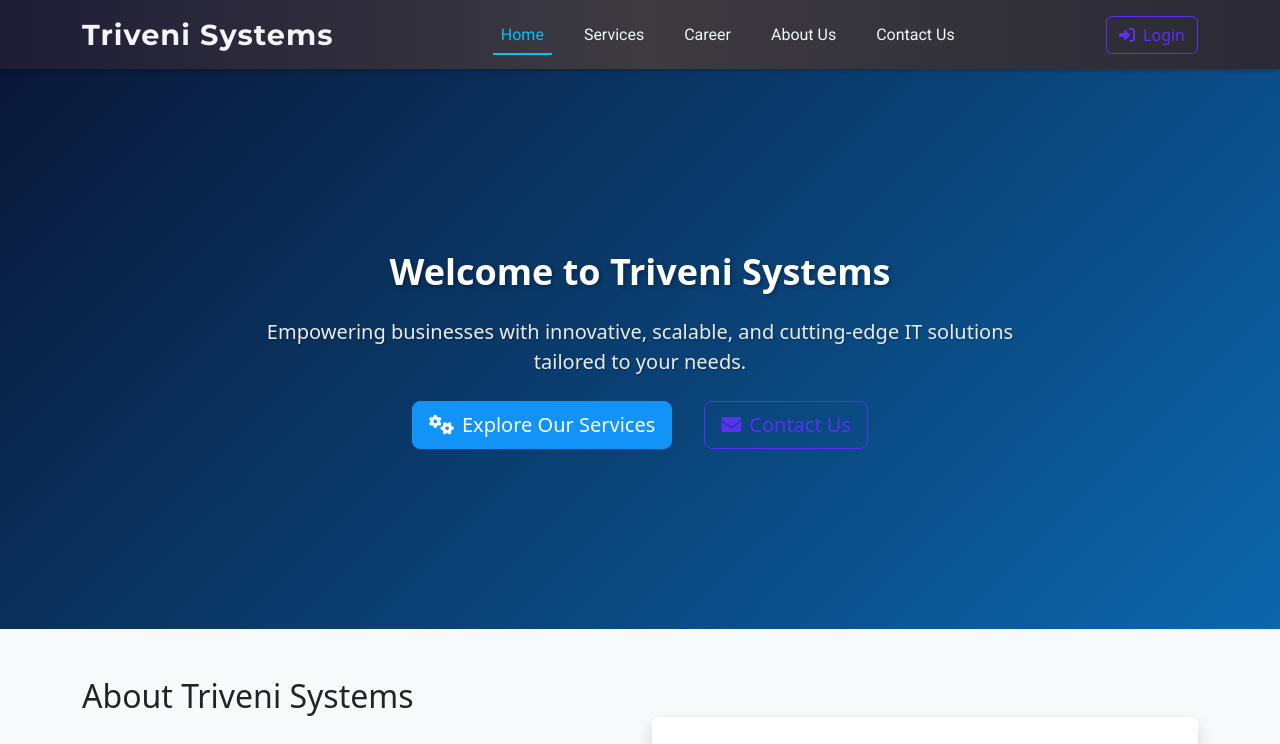
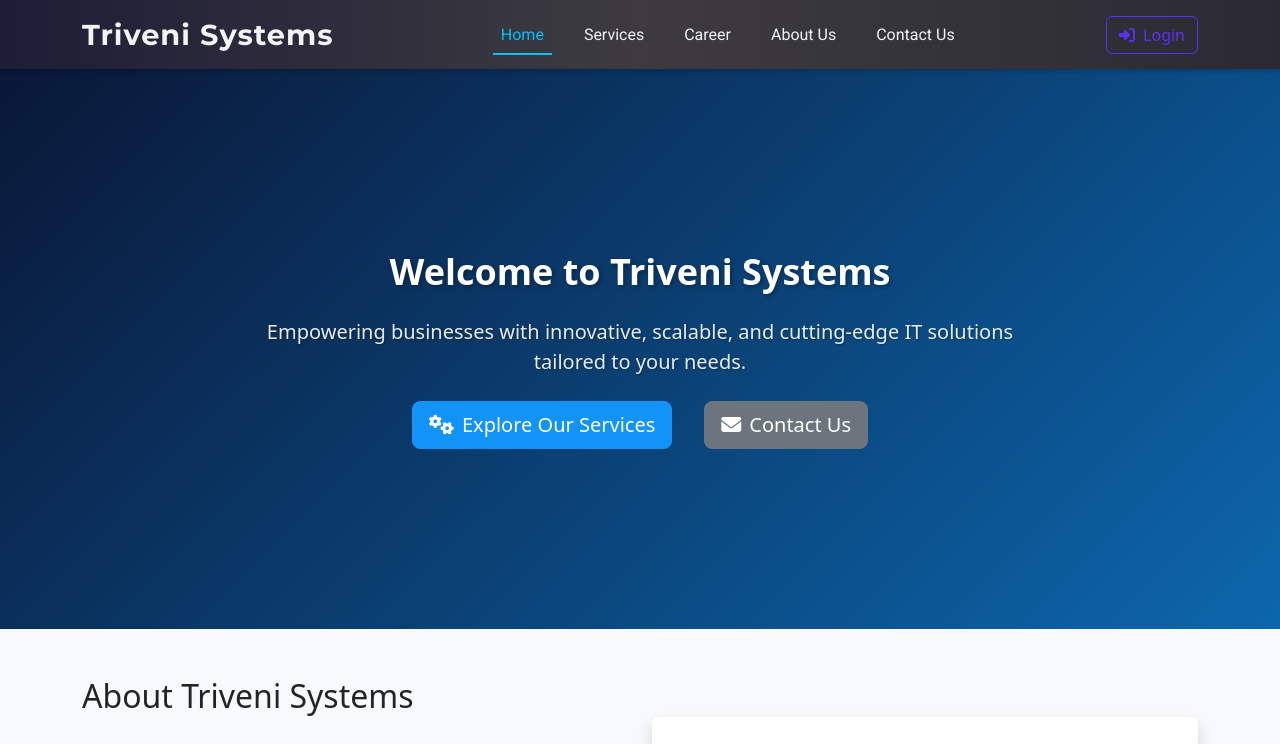
Before and after one commit to abhi1580/Triveni-Systems, a React (Vite) app in the folder triveni-systems/: page / in a window 1280 px wide. Shown: the top 744 px of the page. Built offline with nearby package versions, Linux system fonts and the light colour scheme.

Commit message:
Update button styling on Home page: Changed the 'Contact Us' button from outline-light to secondary for improved visibility.

```diff
--- a/triveni-systems/src/pages/Home.tsx
+++ b/triveni-systems/src/pages/Home.tsx
@@ -17,7 +17,7 @@ const Home = () => {
           <Link to="/services" className="btn btn-primary btn-lg me-3">
             <i className="fas fa-cogs me-2"></i>Explore Our Services
           </Link>
-          <Link to="/contact" className="btn btn-outline-light btn-lg">
+          <Link to="/contact" className="btn btn-secondary btn-lg">
             <i className="fas fa-envelope me-2"></i>Contact Us
           </Link>
         </Container>
```
